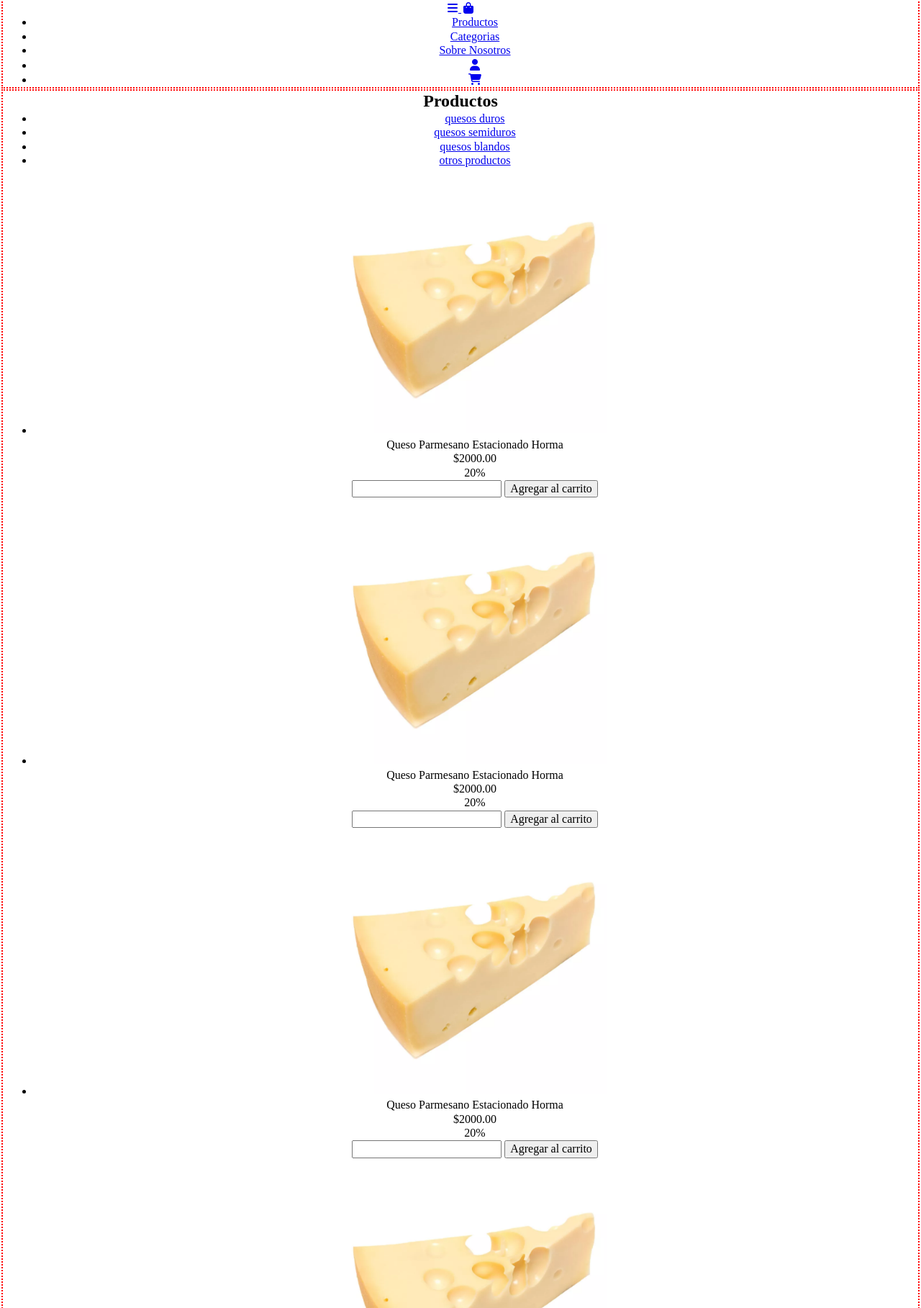
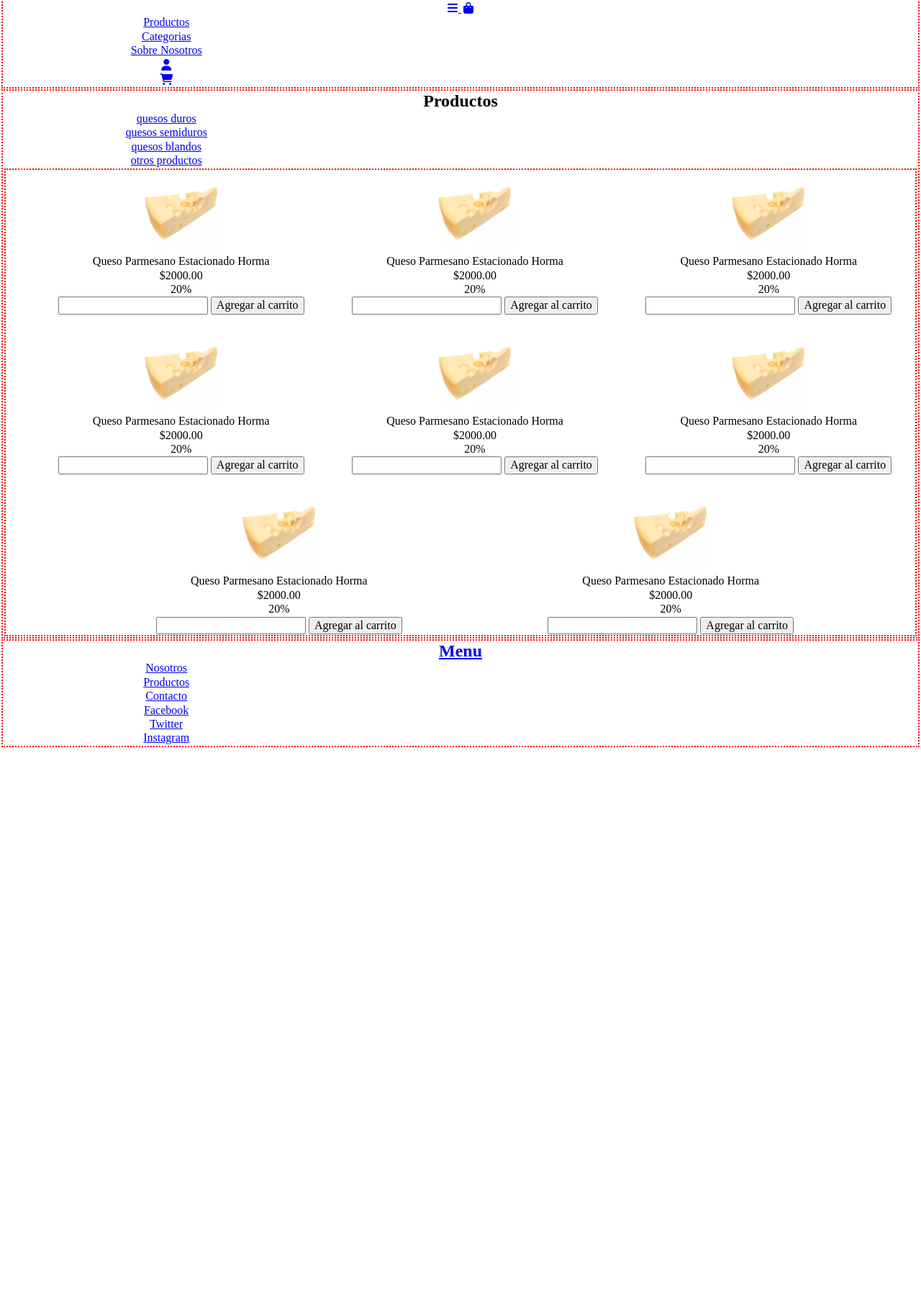
Before and after one commit to Sachonski/grupo_8_Chistech, a Node server app: page /productos in a window 1280 px wide. Shown: the part 103-1920 px from the top of the page at 72% size. After the commit the page ends 1141 px from the top, so only its background shows below. Run offline with Node 20, Linux system fonts and the light colour scheme; some libraries are stand-ins or nearby versions.

Commit message:
formato mosaico a productos

```diff
--- a/public/ccs/style.css
+++ b/public/ccs/style.css
@@ -19,3 +19,18 @@ footer {
 ul img {
     width: 30%;
 }
+
+li {
+    list-style-type: none;
+    width: 30%;
+}
+
+.productos ul {
+    border: dotted red 2px;
+    display: flex;
+    align-content: center;
+    justify-content: space-evenly;
+    flex-wrap: wrap;
+    column-gap: 20px;
+    row-gap: 20px;
+}
```
